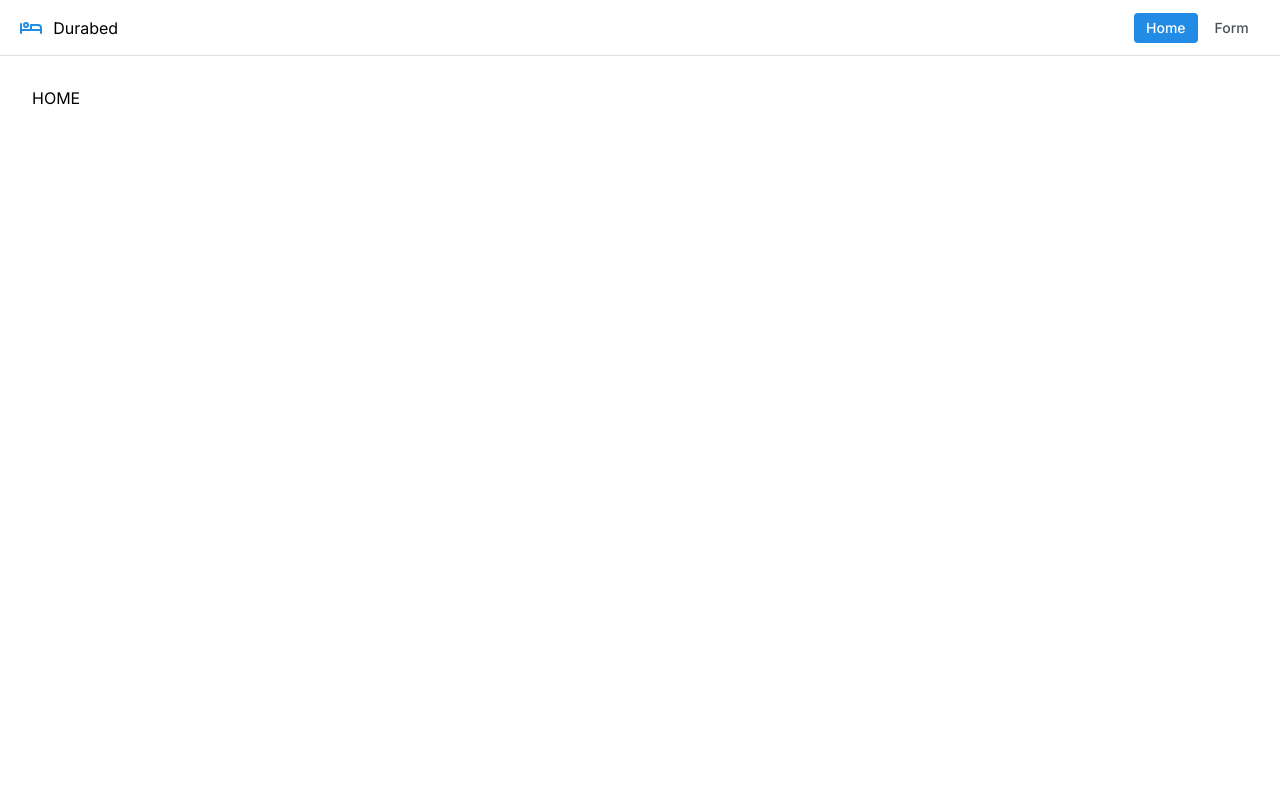
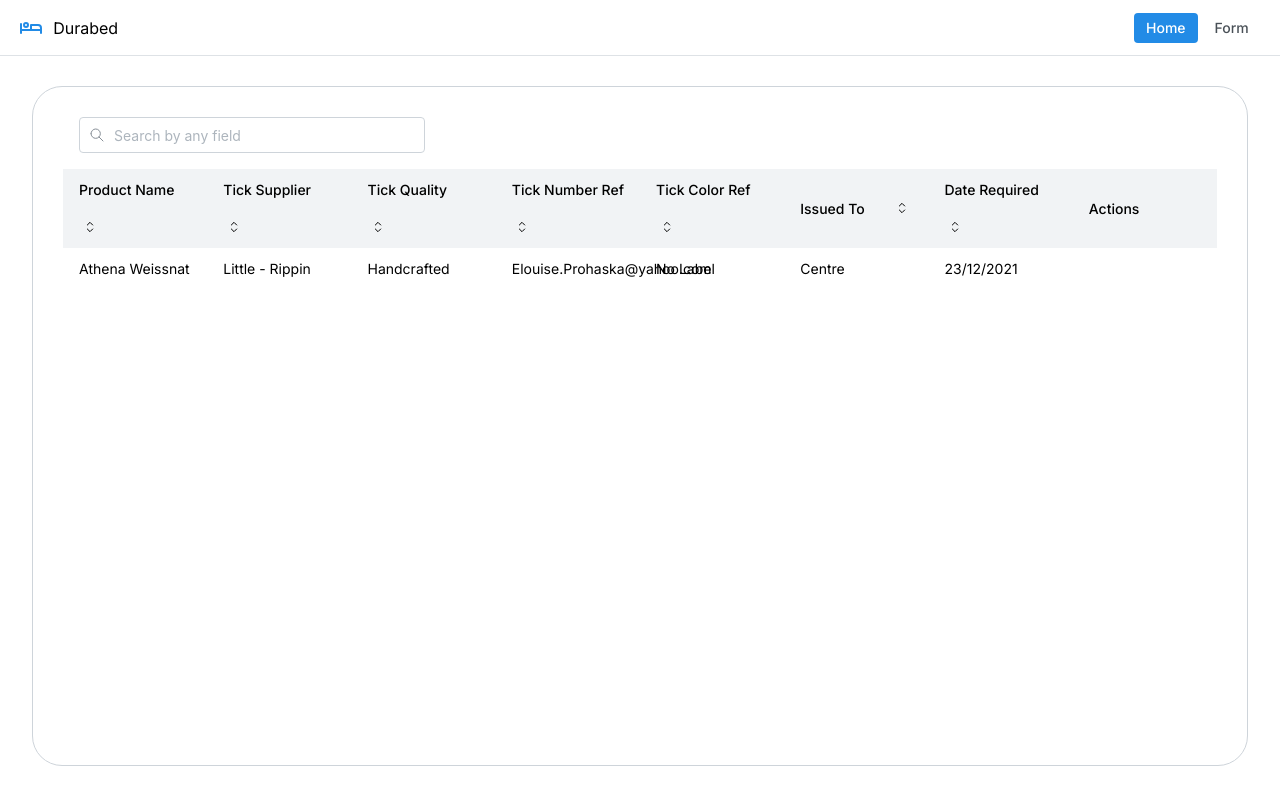
Before and after one commit to nomanmajeed/durabed, a Next.js app: page / in a window 1280 px wide. Built offline with nearby package versions, Linux system fonts and the light colour scheme.

Commit message:
feat: product table component added

```diff
--- a/app/page.tsx
+++ b/app/page.tsx
@@ -1,7 +1,10 @@
+import { ProductTable } from "@/components/table/productTable/ProductTable";
+import { Box, rem } from "@mantine/core";
+
 export default function Home() {
   return (
-    <div>
-      <h1>HOME</h1>
-    </div>
+    <Box>
+      <ProductTable />
+    </Box>
   );
 }
```
